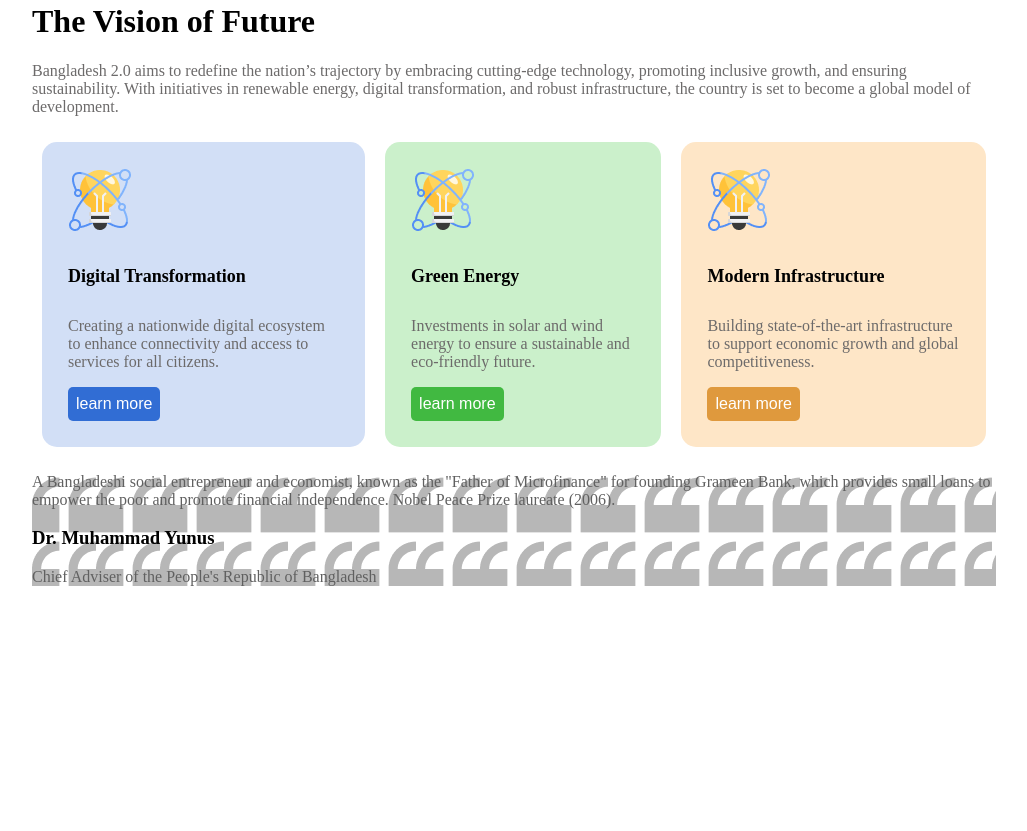
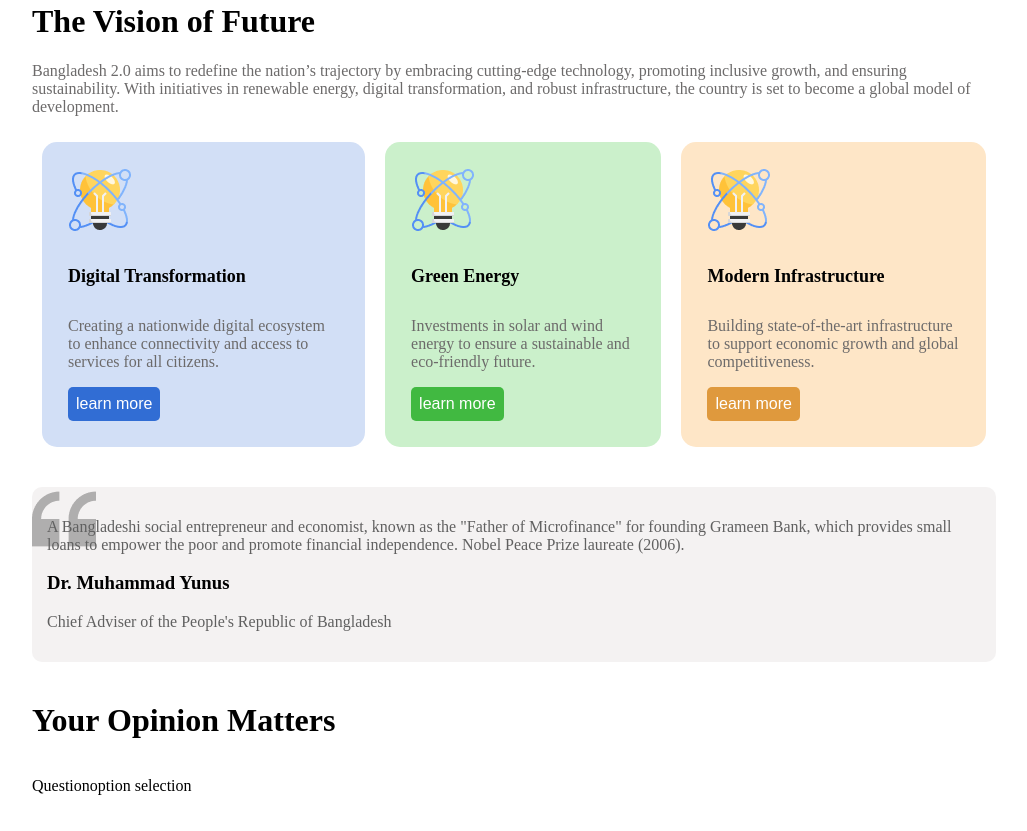
Before and after one commit to AhsanAlRafee/hero_assignment_1, a plain HTML site: page index.html in a window 1280 px wide. Shown: the part 1246-2077 px from the top of the page, without its empty margins (126-1153 px from the left). Before the commit the page ends 1852 px from the top, so only its background shows below. Drawn offline with Linux system fonts and the light colour scheme.

Commit message:
update the html and css file

```diff
--- a/index.html
+++ b/index.html
@@ -86,6 +86,15 @@
     <h3>Dr. Muhammad Yunus</h3>
     <p>Chief Adviser of the People's Republic of Bangladesh</p>
   </div>
+
+  <div class="option">
+    <h1>Your Opinion Matters</h1>
+    <div class="option1">
+        <p>Question</p>
+        <p>option selection</p>
+    </div>
+  </div>
+
     </main>
     <footer>
 
--- a/styles/style.css
+++ b/styles/style.css
@@ -114,9 +114,19 @@ padding: 50px 40px 50px 50px;
     border: none;
 }
 .yunus{
+    padding:15px;
     background-image: url(../assets/quote-bg.png);
-
+    background-repeat: no-repeat;
+   background-color: #f4f2f2;
+   margin: 30px 0 40px 0;
+   border-radius: 10px;
 }
 .yunus p{
     color: #606060;
 }
+.option1{
+    display: flex;
+}
+.option1 p{
+    justify-content: space-around;
+}
```
